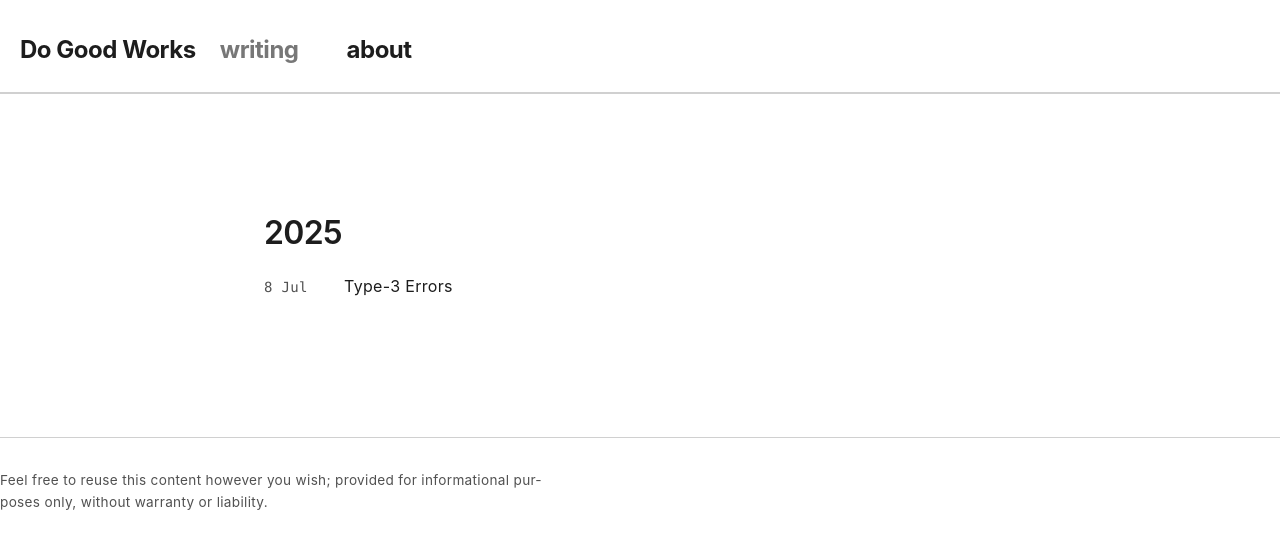
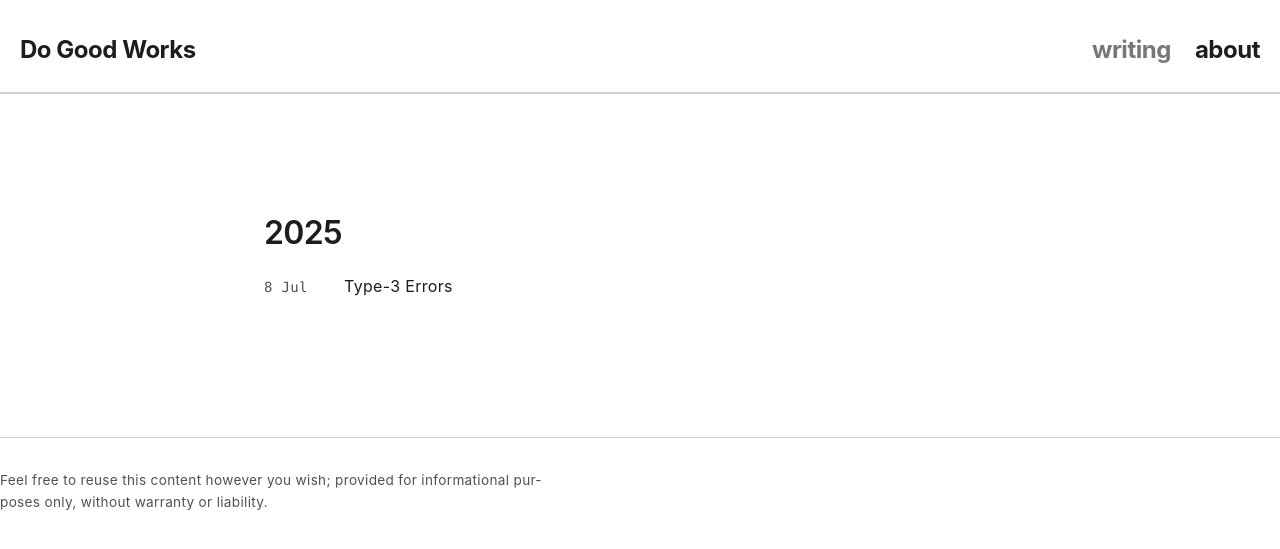
Before and after one commit to HamishFrostLyon/hamishfrostlyon.github.io, a Jekyll site: the page built from writing.html, in a window 1280 px wide. Shown: the top 549 px of the page. Built offline with Jekyll 4.4.1, drawn with Linux system fonts in a browser that asks for light colours.

Commit message:
Right-align navigation while keeping title on left
HTML changes:
- Wrapped navigation links in <nav class='header-nav'>
- Groups 'writing' and 'about' links together

CSS changes:
- Added justify-content: space-between to header flexbox
- Added .header-nav with flex layout and gap for link spacing
- Removed margin-right from .header-text (no longer needed)

Result:
[Do Good Works]                    [writing about]
- Title stays on left
- Navigation grouped and right-aligned
- Consistent typography throughout
- Clean space-between layout

```diff
--- a/_includes/header.html
+++ b/_includes/header.html
@@ -1,5 +1,7 @@
 <header>
   <a href="{{ site.baseurl }}/writing" class="header-heading">{{ site.title }}</a>
-  <a href="{{ site.baseurl }}/writing" class="header-text{% if page.url == '/writing/' %} active{% endif %}">writing</a>
-  <a href="{{ site.baseurl }}/about" class="header-text{% if page.url == '/about/' %} active{% endif %}">about</a>
+  <nav class="header-nav">
+    <a href="{{ site.baseurl }}/writing" class="header-text{% if page.url == '/writing/' %} active{% endif %}">writing</a>
+    <a href="{{ site.baseurl }}/about" class="header-text{% if page.url == '/about/' %} active{% endif %}">about</a>
+  </nav>
 </header>
--- a/_sass/_layout.scss
+++ b/_sass/_layout.scss
@@ -24,7 +24,7 @@ header {
   display: flex;
   flex-direction: row;
   align-items: center;
-  gap: $spacing-lg;
+  justify-content: space-between;
   flex-wrap: nowrap;
 }
 
@@ -46,6 +46,12 @@ header {
   }
 }
 
+.header-nav {
+  display: flex;
+  align-items: center;
+  gap: $spacing-lg;
+}
+
 .header-text {
   margin: 0;
   font-size: 1.5rem;
@@ -53,7 +59,6 @@ header {
   color: var(--text-color);
   text-decoration: none;
   letter-spacing: -0.02em;
-  margin-right: $spacing-lg;
 
   &:hover {
     opacity: 0.6;
```
